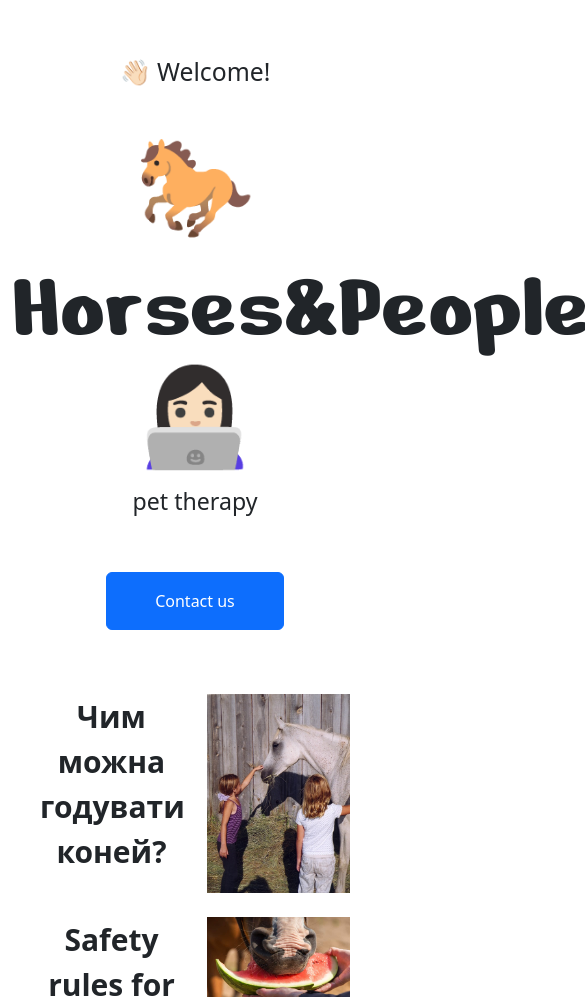
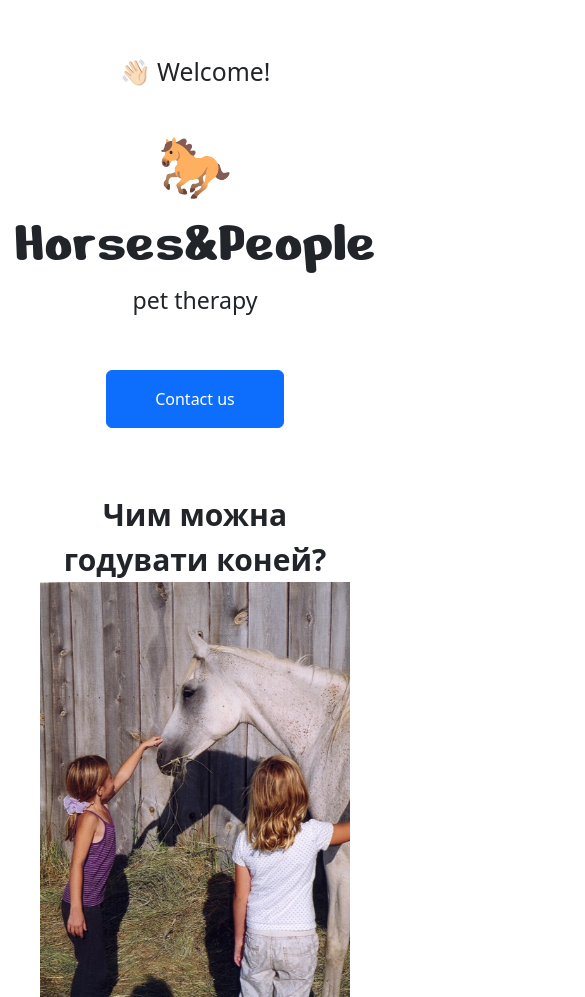
Before and after one commit to NatVoronianska/portfolio_project, a plain HTML site: page index.html in a window 390 px wide. Shown: the part 103-1100 px from the top of the page, 585 px wide, since content can reach past the window. Drawn offline with nearby package versions, Linux system fonts and the light colour scheme.

Commit message:
upd responsive feature

```diff
--- a/index.html
+++ b/index.html
@@ -19,22 +19,22 @@
       <div class="container">
             <div>
                   <h2 class="mb-5">👋🏻 Welcome!</h2>
-                  <h1 class="warning" >🐎 Horses&People 👩🏻‍💻</h1>
+                  <h1 class="warning" >🐎 Horses&People </h1>
                   <h3>pet therapy</h2>
                   <a href="#" class="btn btn-primary mt-5 px-5 py-3 mb-5">Contact us</a>
             </div>
             <div class="base">
                   <div class="row m-2 p-2">
-                        <div class="col-6">Чим можна годувати коней?</div>
-                        <div class="col-6"><img class="img-fluid" src="/img/3yu.jpg" alt="horse eating"></div>
+                        <div class="col-sm-6">Чим можна годувати коней?</div>
+                        <div class="col-sm-6"><img class="img-fluid" src="/img/3yu.jpg" alt="horse eating"></div>
                   </div>
                   <div class="row m-2 p-2">
-                        <div class="col-6">Safety rules for handling horses</div>
-                        <div class="col-6"><img class="img-fluid" src="/img/feature-1024x683.jpg" alt="kids with horse"></div>
+                        <div class="col-sm-6">Safety rules for handling horses</div>
+                        <div class="col-sm-6"><img class="img-fluid" src="/img/feature-1024x683.jpg" alt="kids with horse"></div>
                   </div>
                   <div class="row m-2 p-2">
-                        <div class="col-6">Донат на утримання стайні</div>
-                        <div class="col-6"><img class="img-fluid" src="/img/iStock-1163228217-scaled-oxcp7dlxlvswkph8bb90c293mgxqktrf4yozycc460.jpg" alt="donate please"></div>
+                        <div class="col-sm-6">Донат на утримання стайні</div>
+                        <div class="col-sm-6"><img class="img-fluid" src="/img/iStock-1163228217-scaled-oxcp7dlxlvswkph8bb90c293mgxqktrf4yozycc460.jpg" alt="donate please"></div>
                   </div>
             </div>
       </div>
--- a/styles/slyles.css
+++ b/styles/slyles.css
@@ -2,7 +2,6 @@
 font-family: 'Open Sans', sans-serif;*/
 h1 {
   font-family: "Nerko One", cursive;
-  font-size: 96px;
 }
 
 body {
@@ -19,3 +18,8 @@ body {
       font-size: 30px;
       font-weight: 700;
 }
+@media (max-width: 750px) {
+      .warning{
+      font-size: 60px;
+}
+}
```
